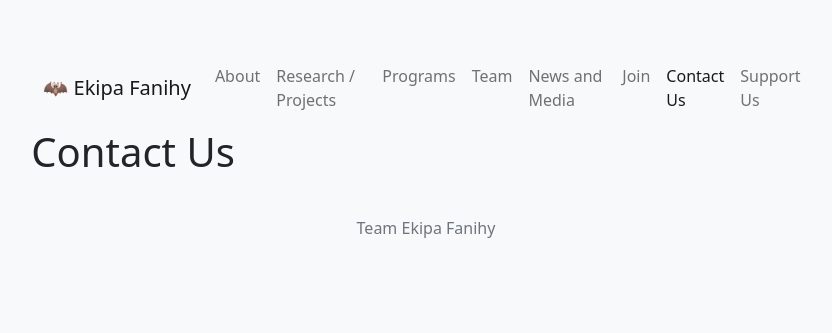
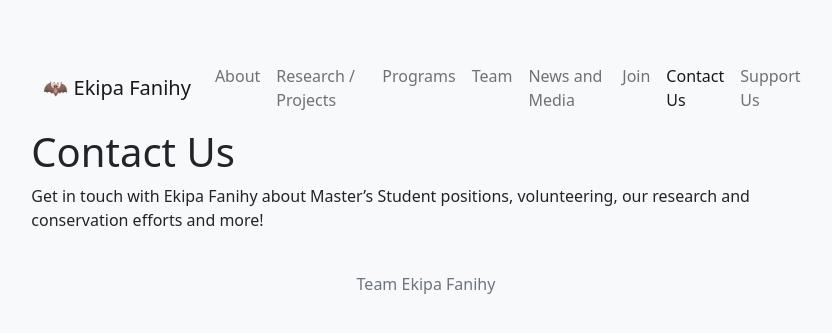
Before and after one commit to brooklabteam/www-ekipafanihy, a Jekyll site: the page built from Contact_us.md, in a window 1280 px wide. Shown: the top 333 px of the page, without its empty margins (214-1046 px from the left). Built offline with Jekyll 4.4.1, drawn with Linux system fonts in a browser that asks for light colours.

Commit message:
Contact and team page small updates

```diff
--- a/Contact_us.md
+++ b/Contact_us.md
@@ -3,3 +3,5 @@ layout: page
 title: Contact Us
 permalink: /contact_us
 ---
+
+Get in touch with Ekipa Fanihy about Master's Student positions, volunteering, our research and conservation efforts and more! <email here>
```
Also changed, not shown: assets/team/rova_indrianala_ratsimamanga .jpg.
